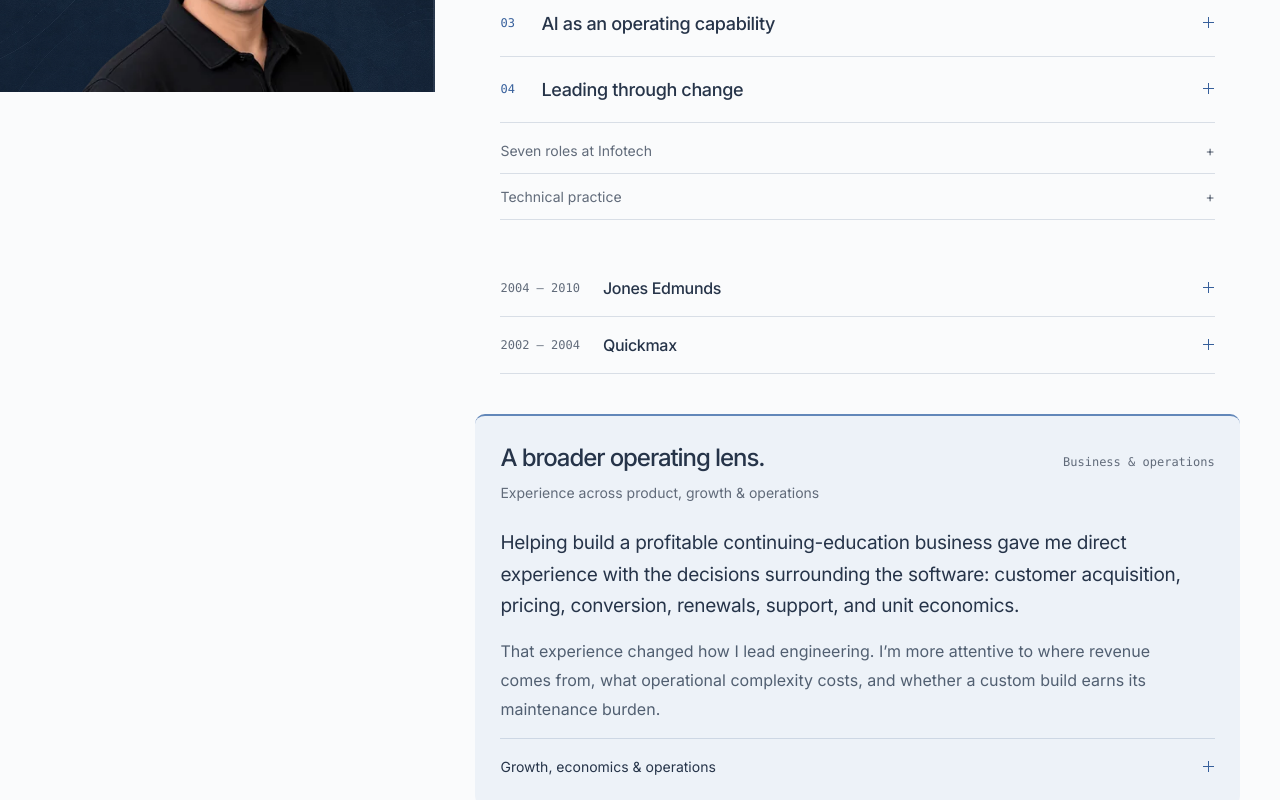
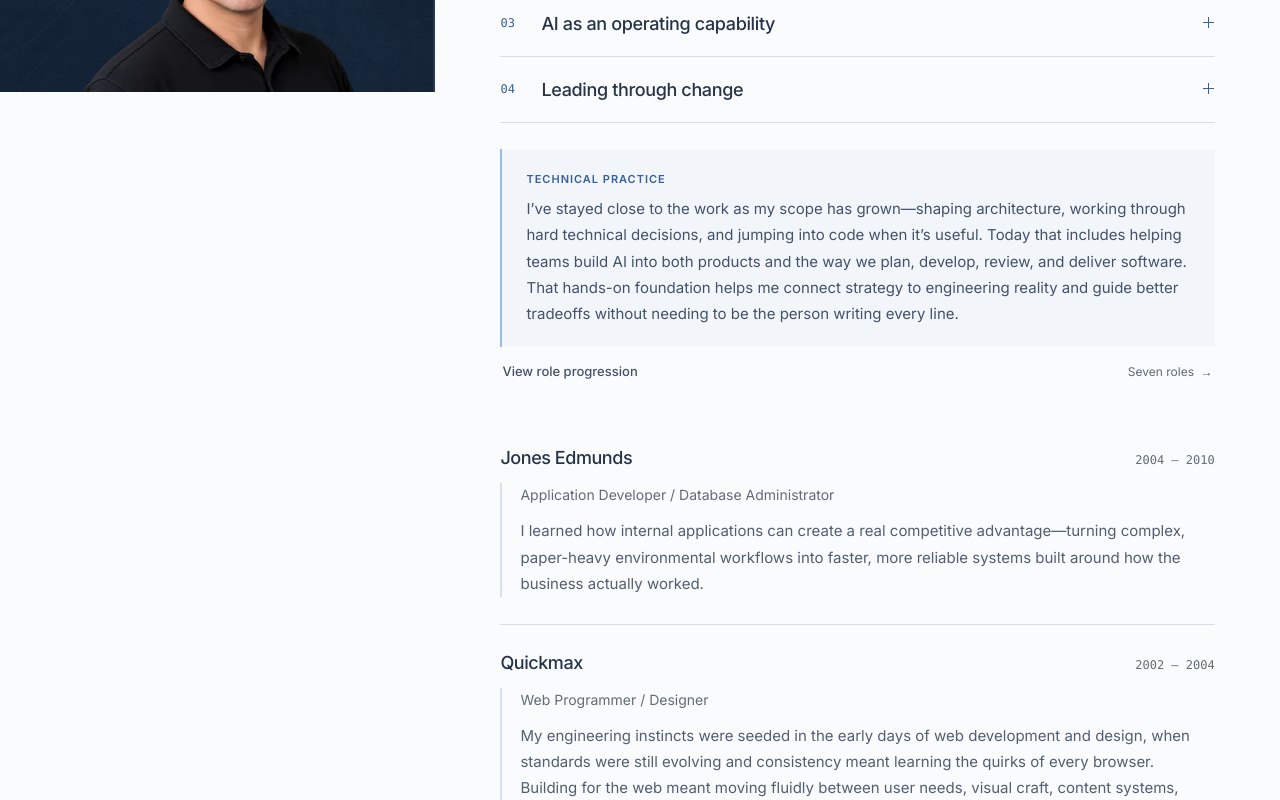
Before and after one commit to munsonrobl/munsonrobl.github.io, a Vue app: page / in a window 1280 px wide. Shown: the part 720-1520 px from the top of the page. Built offline with nearby package versions, Linux system fonts and the light colour scheme.

Commit message:
Clarify career section hierarchy

```diff
--- a/src/components/CareerRecord.vue
+++ b/src/components/CareerRecord.vue
@@ -4,15 +4,18 @@ import { story } from '../data/story'
 </script>
 <template>
   <div class="career-record">
-    <details>
-      <summary data-umami-event="content-toggle" data-umami-event-section="infotech-role-history">Seven roles at Infotech <span aria-hidden="true">+</span></summary>
+    <aside class="technical-practice" aria-labelledby="technical-practice-title">
+      <h3 id="technical-practice-title">Technical practice</h3>
+      <p>{{ story.technical }}</p>
+    </aside>
+    <details class="role-progression">
+      <summary data-umami-event="content-toggle" data-umami-event-section="infotech-role-history">
+        View role progression
+        <span class="role-progression-action">Seven roles&nbsp; <span class="role-progression-arrow" aria-hidden="true">→</span></span>
+      </summary>
       <ol class="role-list">
         <li v-for="role in experience[0]!.roles" :key="role.title"><span>{{ role.period }}</span><strong>{{ role.title }}</strong></li>
       </ol>
     </details>
-    <details>
-      <summary data-umami-event="content-toggle" data-umami-event-section="technical-practice">Technical practice <span aria-hidden="true">+</span></summary>
-      <div class="expanded-copy"><p>{{ story.technical }}</p></div>
-    </details>
   </div>
 </template>
--- a/src/components/CareerSite.vue
+++ b/src/components/CareerSite.vue
@@ -146,17 +146,16 @@ onBeforeUnmount(() => {
       </article>
 
       <div class="earlier-career" aria-label="Earlier career" data-section-title="Earlier career" data-section-label="Career history" data-reveal>
-        <details v-for="entry in experience.slice(2)" :key="entry.company">
-          <summary data-umami-event="content-toggle" :data-umami-event-section="`earlier-career-${entry.company.toLowerCase().replace(/[^a-z0-9]+/g, '-')}`">
+        <article v-for="entry in experience.slice(2)" :key="entry.company" class="earlier-entry">
+          <header class="earlier-heading">
+            <h2>{{ entry.company }}</h2>
             <span class="dates">{{ entry.period }}</span>
-            <h2>{{ entry.company }}</h2>
-            <span class="disclosure-icon" aria-hidden="true"></span>
-          </summary>
+          </header>
           <div class="earlier-detail">
             <p class="role">{{ entry.roles[0]!.title }}</p>
             <p>{{ entry.summary }}</p>
           </div>
-        </details>
+        </article>
       </div>
 
       <article class="business" aria-labelledby="business-title" data-section-title="A broader operating lens." data-section-label="Business perspective" data-reveal>
--- a/src/site.css
+++ b/src/site.css
@@ -83,11 +83,17 @@
 .evidence { margin: 0 0 24px 41px; border-left: 2px solid #bfd0e7; padding-left: 18px; }
 .evidence p { margin: 0; font-size: 1rem; line-height: 1.8; }
 .evidence .note { color: var(--muted); font-size: .9375rem; margin-top: 16px; }
-.site .career-record { margin: 5px 0 0; }
-.site .career-record details { border-top: 0; border-bottom: 1px solid var(--line); }
-.site .career-record summary { font-size: .875rem; padding-block: 14px; color: var(--muted); }
-.site .career-record summary:hover { color: var(--accent); }
-.site .career-record .expanded-copy { padding-top: 5px; }
+.site .career-record { margin: 26px 0 0; }
+.technical-practice { padding: 22px 24px 20px; border-left: 2px solid #9ab9e2; background: #f2f5f9; }
+.technical-practice h3 { margin-bottom: 9px; color: var(--accent); font-size: .6875rem; font-weight: 600; line-height: 1.5; letter-spacing: .09em; text-transform: uppercase; }
+.technical-practice p { margin: 0; color: #435269; font-size: .9375rem; line-height: 1.75; }
+.site .career-record .role-progression { margin-top: 3px; border: 0; }
+.site .role-progression summary { padding: 13px 2px 5px; color: #435269; font-size: .8125rem; font-weight: 500; }
+.site .role-progression summary > span { color: var(--muted); font-size: .75rem; font-weight: 400; }
+.site .role-progression[open] summary > span:last-child { transform: none; }
+.role-progression-arrow { display: inline-block; color: var(--accent); transition: transform 180ms ease; }
+.site .role-progression[open] .role-progression-arrow { transform: rotate(90deg); }
+.site .role-progression summary:hover { color: var(--accent); }
 .business { margin: 40px -25px 31px; padding: 27px 25px 12px; background: #edf2f8; border-top: 2px solid #6287b9; border-radius: 10px; }
 .business .company-heading h2 { font-size: 1.5rem; }
 .business-lead { margin: 22px 0 16px; font-size: 1.1875rem; line-height: 1.65; letter-spacing: -.015em; }
@@ -109,12 +115,13 @@
 .technology-record { display: grid; grid-template-columns: 1fr; gap: 15px; margin-top: 16px; padding: 17px 18px; border-left: 2px solid #bfd0e7; background: #f2f5f9; }
 .technology-record h3 { margin-bottom: 5px; color: var(--muted); font-size: .6875rem; font-weight: 600; line-height: 1.5; letter-spacing: .07em; text-transform: uppercase; }
 .technology-record p { margin: 0; color: #435269; font-size: .8125rem; line-height: 1.65; }
-.earlier-career { margin-top: 40px; }
-.earlier-career > details { border-bottom: 1px solid var(--line); }
-.earlier-career summary { align-items: center; gap: 23px; padding-block: 18px; }
-.earlier-career h2 { font-size: 1rem; font-weight: 500; letter-spacing: -.02em; }
-.earlier-detail { padding-top: 2px; }
-.earlier-detail .role { margin-bottom: 12px; }
+.earlier-career { margin-top: 36px; }
+.earlier-entry { padding: 25px 0 27px; border-bottom: 1px solid var(--line); }
+.earlier-heading { display: flex; align-items: baseline; justify-content: space-between; gap: 20px; }
+.earlier-entry h2 { font-size: 1.125rem; font-weight: 500; line-height: 1.45; letter-spacing: -.025em; }
+.earlier-detail { margin-top: 12px; padding-left: 18px; border-left: 2px solid #d7e1ee; }
+.earlier-detail .role { margin: 4px 0 11px; }
+.earlier-detail > p:last-child { margin: 0; color: #515f71; font-size: .9375rem; line-height: 1.75; }
 .content footer { align-items: center; gap: 15px; margin-top: 64px; color: var(--muted); }
 .content footer > span { font-size: .8125rem; }
 .content footer .contact-links { font-size: .8125rem; }
@@ -156,7 +163,8 @@
   .work-index summary { gap: 12px; }
   .work-index h3 { font-size: 1.0625rem; }
   .evidence { margin-left: 0; padding-left: 15px; }
-  .business, .earlier-career { margin-top: 31px; }
+  .business { margin-top: 31px; }
+  .earlier-career { margin-top: 28px; }
   .business { margin-right: 0; margin-bottom: 19px; margin-left: 0; padding: 25px 22px 10px; }
   .capabilities { margin: 36px 0 31px; }
   .capabilities-heading { margin-bottom: 22px; }
@@ -164,7 +172,9 @@
   .capability-grid { gap: 26px; }
   .capability-items { grid-template-columns: 1fr; }
   .technology-record { gap: 14px; }
-  .earlier-career summary { gap: 16px; }
+  .earlier-entry { padding-block: 22px; }
+  .earlier-heading { gap: 14px; }
+  .earlier-detail { padding-left: 15px; }
   .dates { font-size: .75rem; }
   .content footer { flex-wrap: wrap; }
 }
@@ -173,7 +183,6 @@
   .name { padding-right: 78px; }
   .site h1 { font-size: 2.9rem; }
   .name > p { font-size: 1.125rem; }
-  .earlier-career summary { flex-wrap: wrap; gap: 8px 15px; }
 }
 @media (prefers-reduced-motion: reduce) {
   .site summary, .resume-prompt a span, .disclosure-icon::after, .scroll-progress::after, .section-indicator, .section-indicator::after, .section-indicator-content, .section-label-enter-active, .section-label-leave-active { transition: none; }
```
